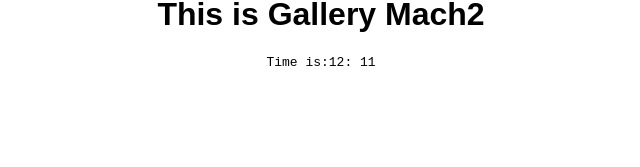
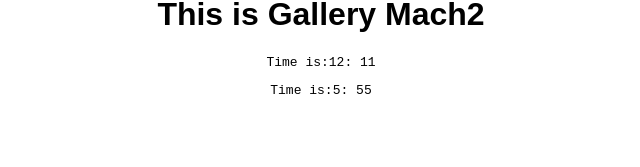
Before and after one commit to RaymondByczko/hungry-bell-vgq5td, a React (Create React App) app: page / in a window 1280 px wide. Shown: the part 133-300 px from the top of the page, without its empty margins (319-959 px from the left). Built offline with nearby package versions, Linux system fonts and the light colour scheme.

Commit message:
Another draft with Time this time. Added default.

```diff
--- a/src/App.js
+++ b/src/App.js
@@ -9,6 +9,7 @@ export default function App() {
       <h2>Start editing to see some magic happen!</h2>
       <Gallery></Gallery>
       <Time timeObject={{ h: 12, m: 11 }}></Time>
+      <Time></Time>
     </div>
   );
 }
--- a/src/Time.js
+++ b/src/Time.js
@@ -1,4 +1,4 @@
-export default function Time({ timeObject }) {
+export default function Time({ timeObject = { h: 5, m: 55 } }) {
   return (
     <pre>
       Time is:{timeObject.h}: {timeObject.m}
```
